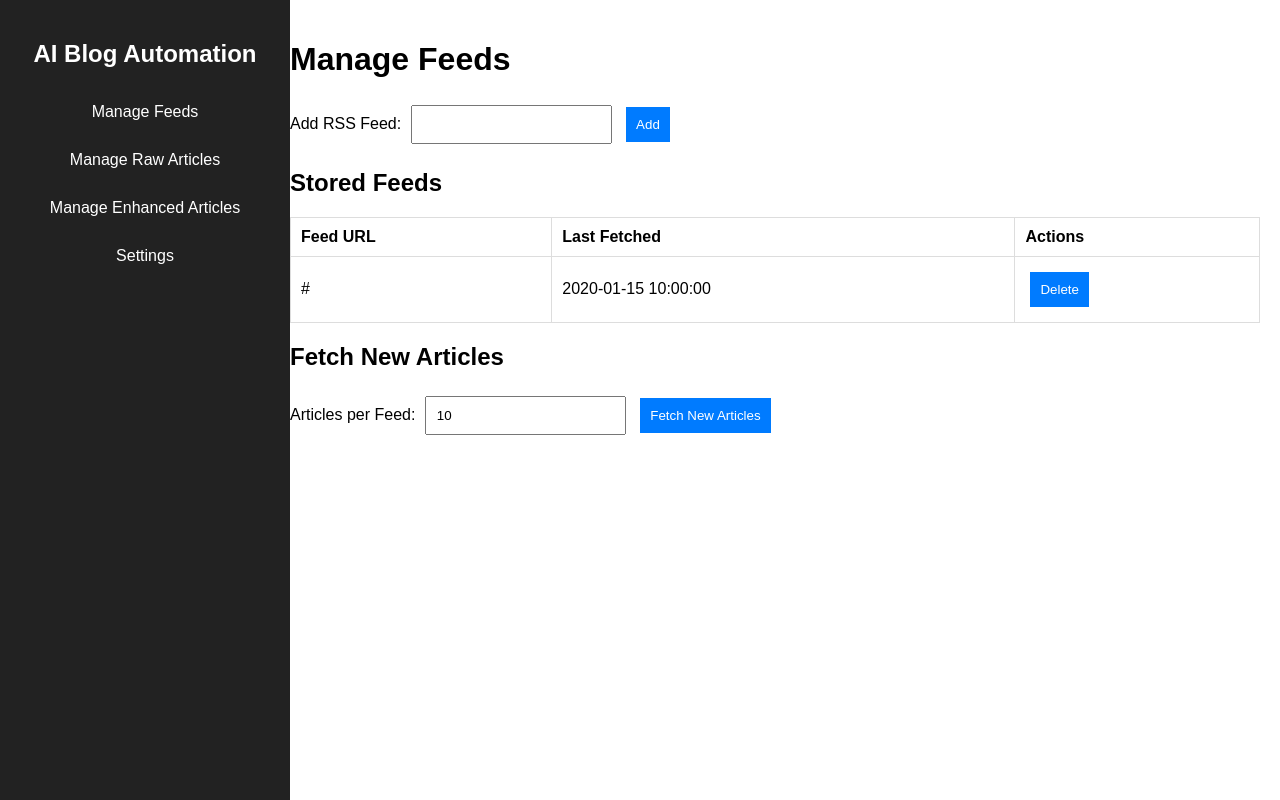
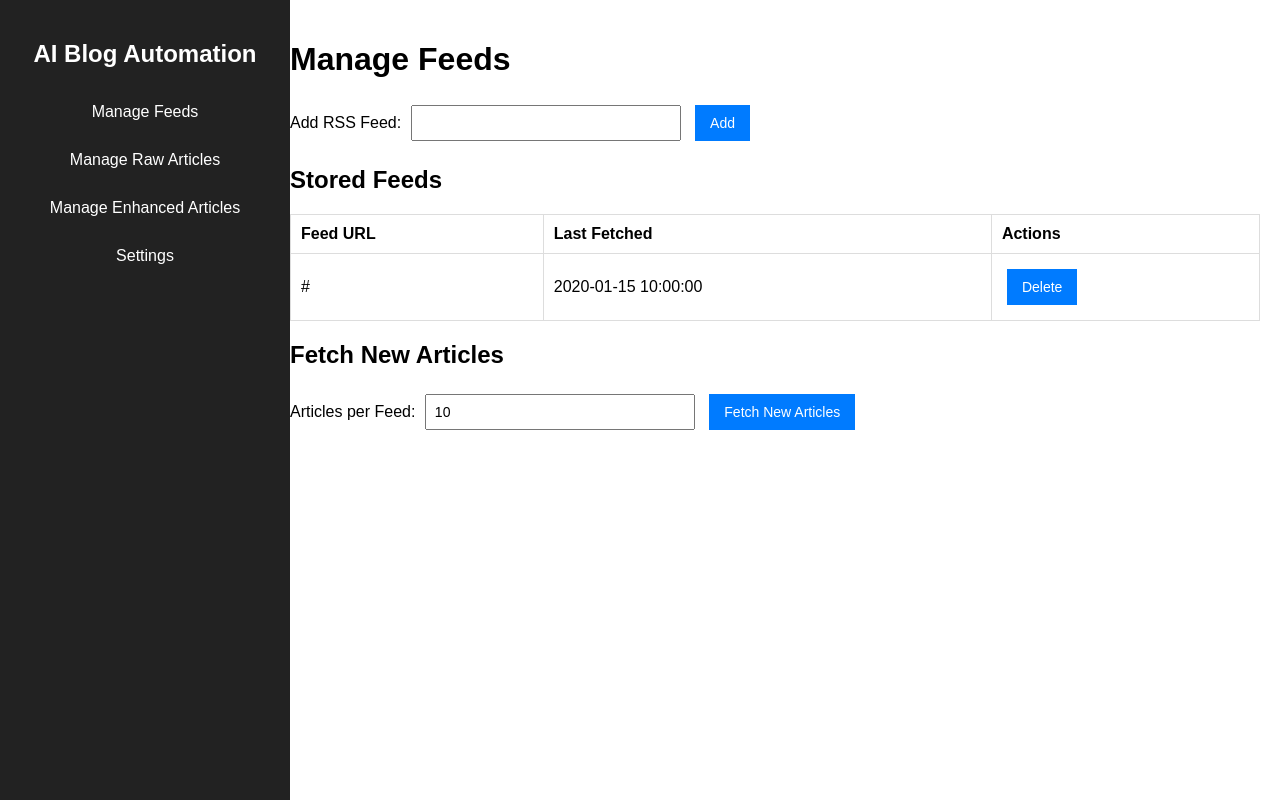
Before and after one commit to Arch99up/ai-blog-automation, a Flask app: page /feeds in a window 1280 px wide. Run offline with Flask 3, Linux system fonts and the light colour scheme; tables that the repository leaves empty hold one stand-in row (values such as "Sample post").

Commit message:
Update style.css

```diff
--- a/static/style.css
+++ b/static/style.css
@@ -64,12 +64,22 @@ th, td {
 }
 
 button {
-    background: #007bff;
+    background-color: #007bff;
     color: white;
     border: none;
+    padding: 10px 15px;
+    margin: 5px;
     cursor: pointer;
+    font-size: 14px;
 }
 
 button:hover {
-    background: #0056b3;
+    background-color: #0056b3;
 }
+
+input[type="text"], input[type="number"] {
+    padding: 8px;
+    font-size: 14px;
+    width: 250px;
+    margin: 5px;
+}
```
